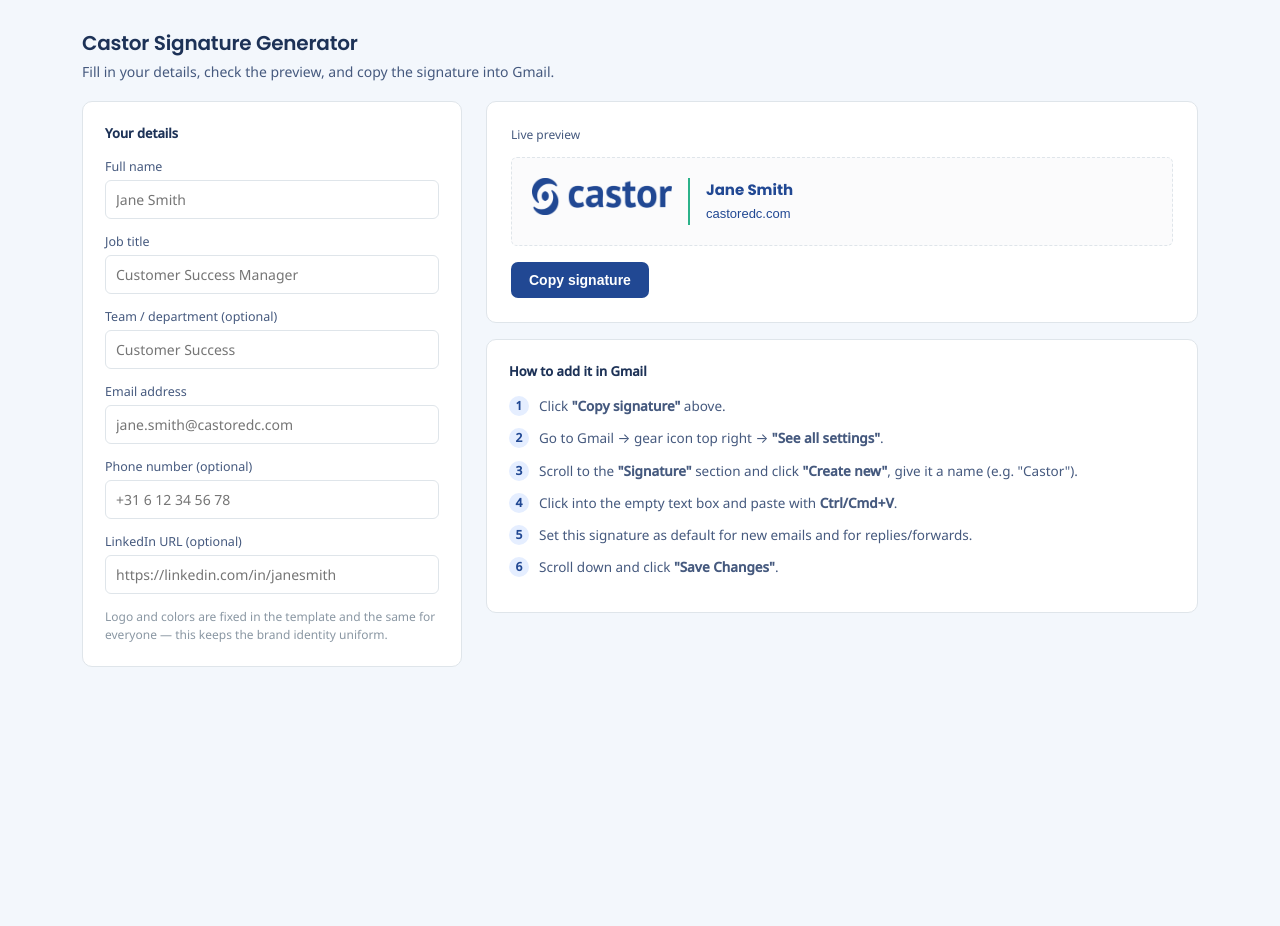
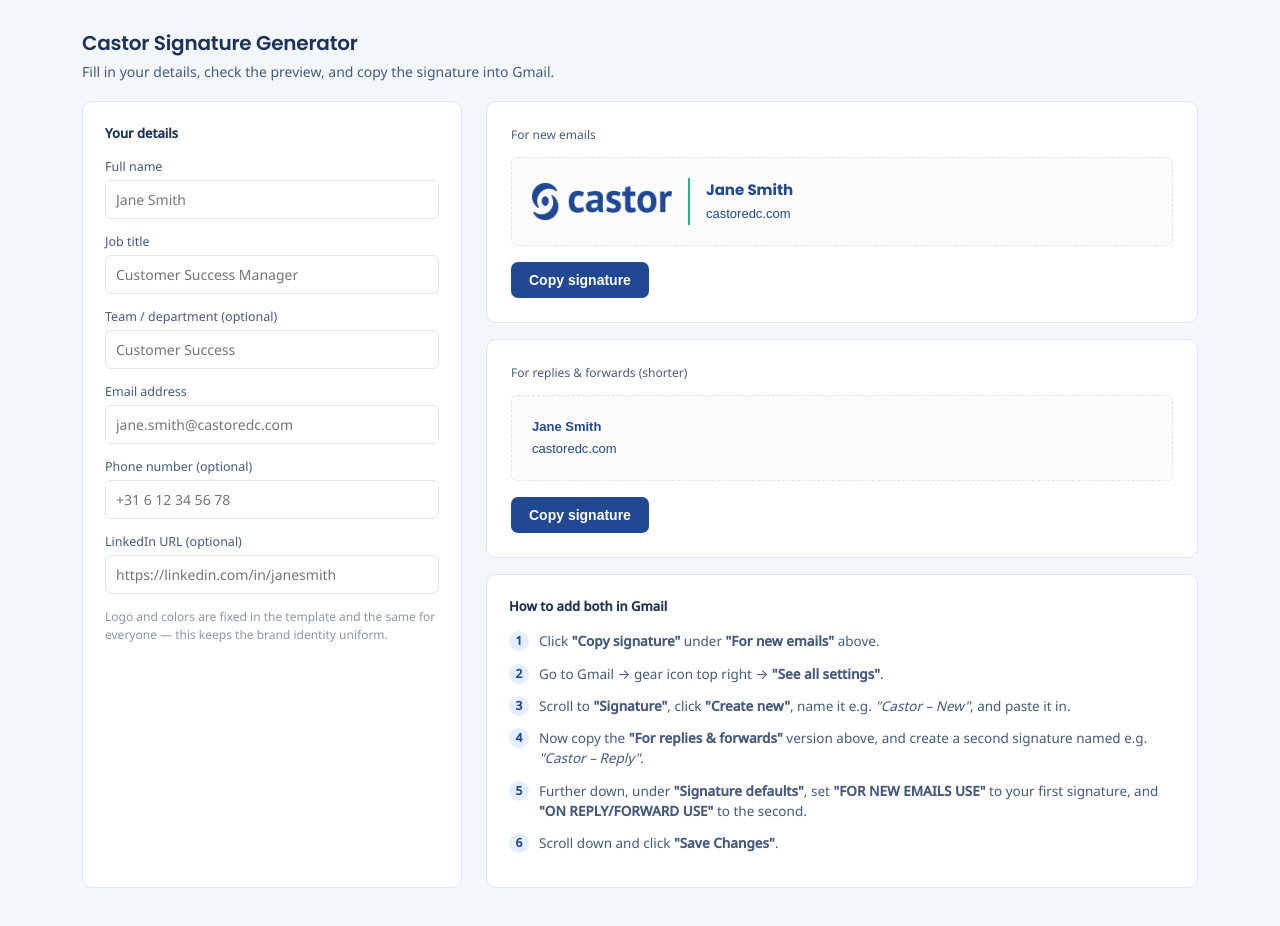
Before and after one commit to castoredc/castoredc.github.io, a plain HTML site: page signature.html in a window 1280 px wide. Before the commit the page ends 800 px from the top, so only its background shows below. Drawn offline with Linux system fonts and the light colour scheme.

Commit message:
Refactor signature HTML structure and IDs
Signed-off-by: gijsrrr <7924172+gijsrrr@users.noreply.github.com>

```diff
--- a/signature.html
+++ b/signature.html
@@ -114,7 +114,7 @@
     color:var(--ink-soft);
     margin-bottom:14px;
   }
-  #sig-mount{
+  #sig-mount-full, #sig-mount-compact{
     border:1px dashed var(--line);
     border-radius:6px;
     padding:20px;
@@ -127,7 +127,7 @@
     gap:12px;
     margin-top:16px;
   }
-  button#copy-btn{
+  .copy-btn{
     background:var(--accent);
     color:#fff;
     border:none;
@@ -137,9 +137,9 @@
     font-weight:600;
     cursor:pointer;
   }
-  button#copy-btn:hover{filter:brightness(1.06);}
-  button#copy-btn:active{filter:brightness(0.95);}
-  #copy-status{
+  .copy-btn:hover{filter:brightness(1.06);}
+  .copy-btn:active{filter:brightness(0.95);}
+  .copy-status{
     font-size:13px;
     color:var(--accent);
     min-height:18px;
@@ -236,28 +236,43 @@
   <div class="preview-wrap">
 
     <div class="preview-card">
-      <div class="label">Live preview</div>
-      <div id="sig-mount"></div>
+      <div class="label">For new emails</div>
+      <div id="sig-mount-full"></div>
 
       <div class="actions">
-        <button id="copy-btn">Copy signature</button>
-        <span id="copy-status"></span>
+        <button id="copy-btn-full" class="copy-btn" data-target="full">Copy signature</button>
+        <span id="copy-status-full" class="copy-status"></span>
       </div>
 
-      <div id="manual-copy" class="manual-copy">
+      <div id="manual-copy-full" class="manual-copy">
+        Automatic copying isn't working in this browser. Select the preview above manually
+        (click into it, Ctrl/Cmd+A, Ctrl/Cmd+C), then paste it into Gmail.
+      </div>
+    </div>
+
+    <div class="preview-card">
+      <div class="label">For replies &amp; forwards (shorter)</div>
+      <div id="sig-mount-compact"></div>
+
+      <div class="actions">
+        <button id="copy-btn-compact" class="copy-btn" data-target="compact">Copy signature</button>
+        <span id="copy-status-compact" class="copy-status"></span>
+      </div>
+
+      <div id="manual-copy-compact" class="manual-copy">
         Automatic copying isn't working in this browser. Select the preview above manually
         (click into it, Ctrl/Cmd+A, Ctrl/Cmd+C), then paste it into Gmail.
       </div>
     </div>
 
     <div class="panel">
-      <h2>How to add it in Gmail</h2>
+      <h2>How to add both in Gmail</h2>
       <ol class="steps">
-        <li>Click <strong>"Copy signature"</strong> above.</li>
+        <li>Click <strong>"Copy signature"</strong> under <strong>"For new emails"</strong> above.</li>
         <li>Go to Gmail → gear icon top right → <strong>"See all settings"</strong>.</li>
-        <li>Scroll to the <strong>"Signature"</strong> section and click <strong>"Create new"</strong>, give it a name (e.g. "Castor").</li>
-        <li>Click into the empty text box and paste with <strong>Ctrl/Cmd+V</strong>.</li>
-        <li>Set this signature as default for new emails and for replies/forwards.</li>
+        <li>Scroll to <strong>"Signature"</strong>, click <strong>"Create new"</strong>, name it e.g. <em>"Castor – New"</em>, and paste it in.</li>
+        <li>Now copy the <strong>"For replies &amp; forwards"</strong> version above, and create a second signature named e.g. <em>"Castor – Reply"</em>.</li>
+        <li>Further down, under <strong>"Signature defaults"</strong>, set <strong>"FOR NEW EMAILS USE"</strong> to your first signature, and <strong>"ON REPLY/FORWARD USE"</strong> to the second.</li>
         <li>Scroll down and click <strong>"Save Changes"</strong>.</li>
       </ol>
     </div>
@@ -277,43 +292,72 @@
     websiteUrl: "https://www.castoredc.com"
   };
 
-  const mount = document.getElementById('sig-mount');
+  const mounts = {
+    full: document.getElementById('sig-mount-full'),
+    compact: document.getElementById('sig-mount-compact')
+  };
 
   function esc(s){
     return (s || '').replace(/&/g,'&amp;').replace(/</g,'&lt;').replace(/>/g,'&gt;');
   }
 
-  function buildSignatureHTML(data){
+  // Builds the contact line as separate non-breaking chunks joined by normal
+  // spaces, so the browser can wrap between items (email | phone | site |
+  // LinkedIn) instead of breaking mid-item or leaving an indented orphan
+  // line like a lone "LinkedIn" hanging below with leading spaces.
+  function buildContactLine(items){
+    const sep = ' <span style="color:#B9C2CE;">|</span> ';
+    return items.map(item => `<span style="white-space:nowrap;">${item}</span>`).join(sep);
+  }
+
+  function contactItems(data){
+    const items = [];
+    if (data.email) items.push(`<a href="mailto:${esc(data.email)}" style="color:${CONFIG.brandColor};text-decoration:none;">${esc(data.email)}</a>`);
+    if (data.phone) items.push(esc(data.phone));
+    items.push(`<a href="${CONFIG.websiteUrl}" style="color:${CONFIG.brandColor};text-decoration:none;">${esc(CONFIG.website)}</a>`);
+    if (data.linkedin) items.push(`<a href="${esc(data.linkedin)}" style="color:${CONFIG.brandColor};text-decoration:none;">LinkedIn</a>`);
+    return items;
+  }
+
+  // Full version — with logo — for new emails.
+  function buildFullSignatureHTML(data){
     // Table-based layout + fully inline styles: this is what survives
     // being pasted into Gmail's signature editor.
     const rows = [];
-
     if (data.title || data.dept) {
       const sub = [data.title, data.dept].filter(Boolean).join(' · ');
       rows.push(`<div style="font-family:Arial,Helvetica,sans-serif;font-size:13px;color:#45597E;margin:2px 0 8px;">${esc(sub)}</div>`);
     }
 
-    const contactLines = [];
-    if (data.email) contactLines.push(`<a href="mailto:${esc(data.email)}" style="color:${CONFIG.brandColor};text-decoration:none;">${esc(data.email)}</a>`);
-    if (data.phone) contactLines.push(esc(data.phone));
-    contactLines.push(`<a href="${CONFIG.websiteUrl}" style="color:${CONFIG.brandColor};text-decoration:none;">${esc(CONFIG.website)}</a>`);
-    if (data.linkedin) contactLines.push(`<a href="${esc(data.linkedin)}" style="color:${CONFIG.brandColor};text-decoration:none;">LinkedIn</a>`);
-
     return `
 <table cellpadding="0" cellspacing="0" border="0" style="font-family:'Poppins',Arial,Helvetica,sans-serif;border-collapse:collapse;">
   <tr>
-    <td style="padding-right:16px;border-right:2px solid ${CONFIG.dividerColor};vertical-align:top;">
+    <td style="padding-right:16px;border-right:2px solid ${CONFIG.dividerColor};vertical-align:middle;">
       <img src="${CONFIG.logoUrl}" alt="Castor" width="${CONFIG.logoWidth}" height="${CONFIG.logoHeight}" style="display:block;border:0;max-width:${CONFIG.logoWidth}px;" />
     </td>
-    <td style="padding-left:16px;vertical-align:top;">
+    <td style="padding-left:16px;vertical-align:middle;">
       <div style="font-size:15px;font-weight:bold;color:${CONFIG.brandColor};margin-bottom:2px;">${esc(data.name) || 'Jane Smith'}</div>
       ${rows.join('')}
       <div style="font-family:Arial,Helvetica,sans-serif;font-size:13px;line-height:1.7;color:#1D3257;">
-        ${contactLines.join('&nbsp;&nbsp;|&nbsp;&nbsp;')}
+        ${buildContactLine(contactItems(data))}
       </div>
     </td>
   </tr>
 </table>`.trim();
+  }
+
+  // Compact version — no logo, one line — for replies/forwards.
+  function buildCompactSignatureHTML(data){
+    const subParts = [data.title, data.dept].filter(Boolean);
+    const nameChunk = `<span style="font-weight:bold;color:${CONFIG.brandColor};">${esc(data.name) || 'Jane Smith'}</span>`;
+    const subChunk = subParts.length ? `<span style="color:#45597E;">${esc(subParts.join(' · '))}</span>` : '';
+    const headParts = [nameChunk, subChunk].filter(Boolean);
+
+    return `
+<div style="font-family:Arial,Helvetica,sans-serif;font-size:13px;line-height:1.7;color:#1D3257;">
+  ${buildContactLine(headParts)}<br/>
+  ${buildContactLine(contactItems(data))}
+</div>`.trim();
   }
 
   function currentData(){
@@ -328,7 +372,9 @@
   }
 
   function render(){
-    mount.innerHTML = buildSignatureHTML(currentData());
+    const data = currentData();
+    mounts.full.innerHTML = buildFullSignatureHTML(data);
+    mounts.compact.innerHTML = buildCompactSignatureHTML(data);
   }
 
   ['f-name','f-title','f-dept','f-email','f-phone','f-linkedin'].forEach(id=>{
@@ -338,8 +384,10 @@
 
   // ---- Copy: writes both text/html and text/plain so Gmail's
   // rich-text signature field keeps the formatting on paste. ----
-  document.getElementById('copy-btn').addEventListener('click', async () => {
-    const status = document.getElementById('copy-status');
+  ['full','compact'].forEach(target => {
+    document.getElementById(`copy-btn-${target}`).addEventListener('click', async () => {
+      const status = document.getElementById(`copy-status-${target}`);
+      const mount = mounts[target];
       const html = mount.innerHTML;
       const plain = mount.innerText;
 
@@ -351,14 +399,15 @@
           });
           await navigator.clipboard.write([item]);
           status.textContent = 'Copied — paste it into the Gmail signature field now.';
-        document.getElementById('manual-copy').classList.remove('show');
+          document.getElementById(`manual-copy-${target}`).classList.remove('show');
         } else {
           throw new Error('ClipboardItem not supported');
         }
       } catch (err) {
         status.textContent = '';
-      document.getElementById('manual-copy').classList.add('show');
+        document.getElementById(`manual-copy-${target}`).classList.add('show');
       }
+    });
   });
 </script>
 
```
Lines whose indentation alone changed are shown as unchanged.
